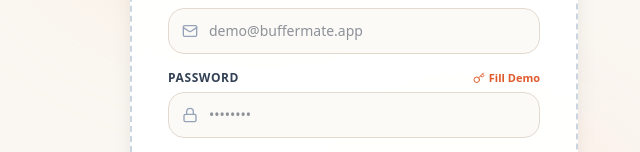
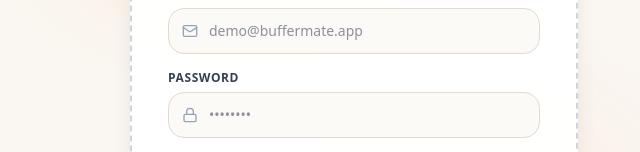
Before and after one commit to vincentagber/buffermate, a Next.js app: page /login in a window 1280 px wide. Shown: the part 368-520 px from the top of the page, without its empty margins (286-926 px from the left). Built offline with nearby package versions, Linux system fonts and the light colour scheme; no server answers.

Commit message:
style: remove redundant Fill Demo text next to password label

```diff
--- a/src/app/login/page.tsx
+++ b/src/app/login/page.tsx
@@ -195,19 +195,9 @@ export default function LoginPage() {
             {/* Password Input (If Password Method) */}
             {authMethod === 'password' && (
               <div className="space-y-1.5">
-                <div className="flex items-center justify-between">
-                  <label className="text-xs font-bold text-[#334155] uppercase tracking-wider">
-                    Password
-                  </label>
-                  <button
-                    type="button"
-                    onClick={handleQuickDemoLogin}
-                    className="text-[11px] font-bold text-[#E05A2B] hover:underline flex items-center space-x-1"
-                  >
-                    <Key className="w-3 h-3" />
-                    <span>Fill Demo</span>
-                  </button>
-                </div>
+                <label className="text-xs font-bold text-[#334155] uppercase tracking-wider block">
+                  Password
+                </label>
                 <div className="relative">
                   <div className="absolute inset-y-0 left-0 pl-3.5 flex items-center pointer-events-none text-[#94A3B8]">
                     <Lock className="h-4 w-4" />
```
